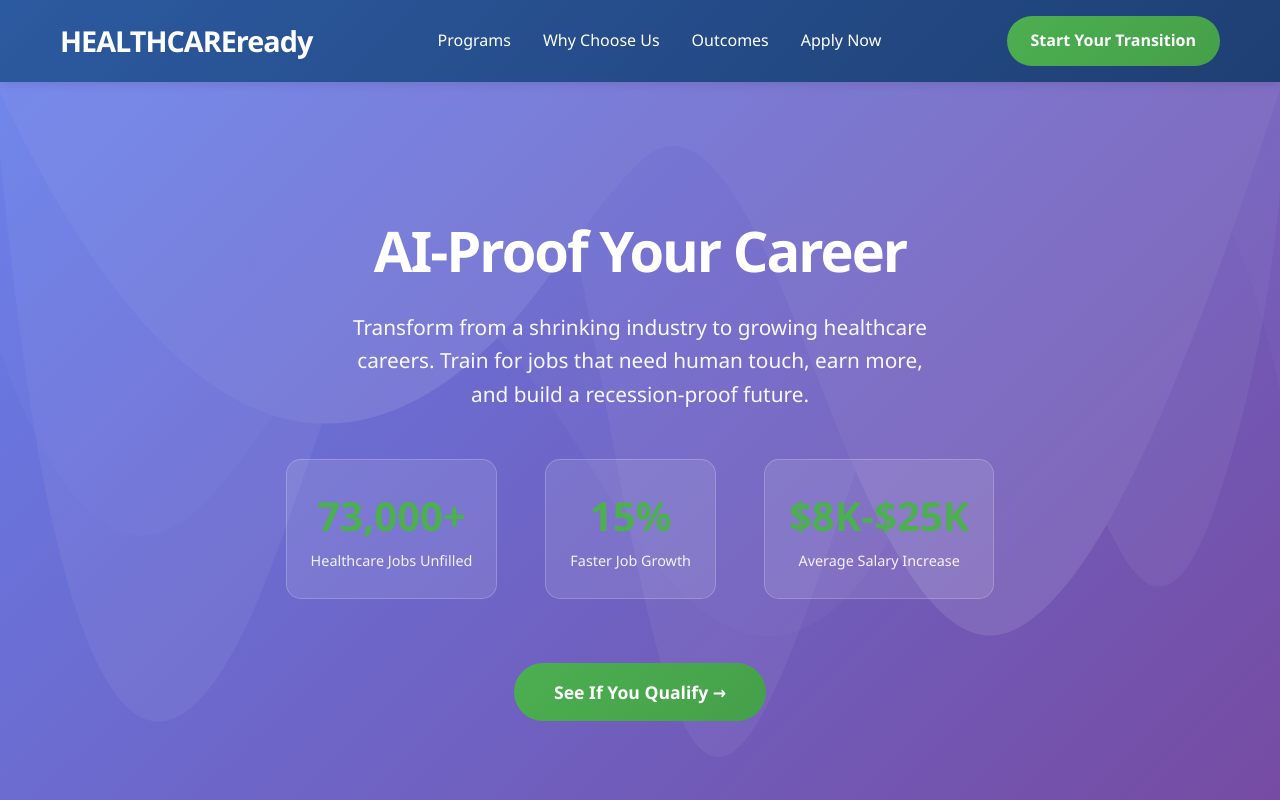
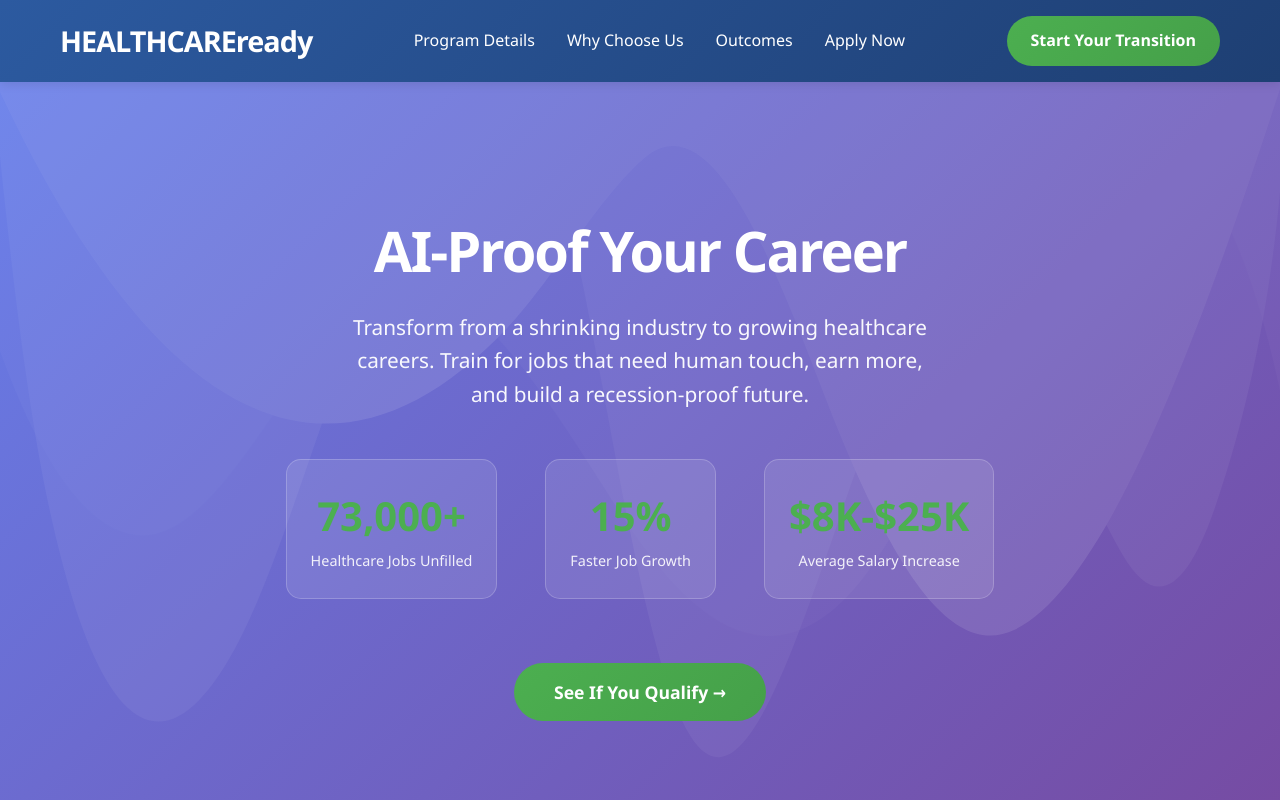
Before and after one commit to dapplewhite/healthcare, a plain HTML site: page index.html in a window 1280 px wide. Shown: the top 800 px of the page. Drawn offline with Linux system fonts and the light colour scheme.

Commit message:
Update index.html

```diff
--- a/index.html
+++ b/index.html
@@ -427,7 +427,7 @@
         <nav class="container">
             <div class="logo">HEALTHCAREready</div>
             <ul class="nav-links">
-                <li><a href="#programs">Programs</a></li>
+                <li><a href="#programs.html">Program Details</a></li>
                 <li><a href="#why-choose">Why Choose Us</a></li>
                 <li><a href="#outcomes">Outcomes</a></li>
                 <li><a href="#apply">Apply Now</a></li>
```
